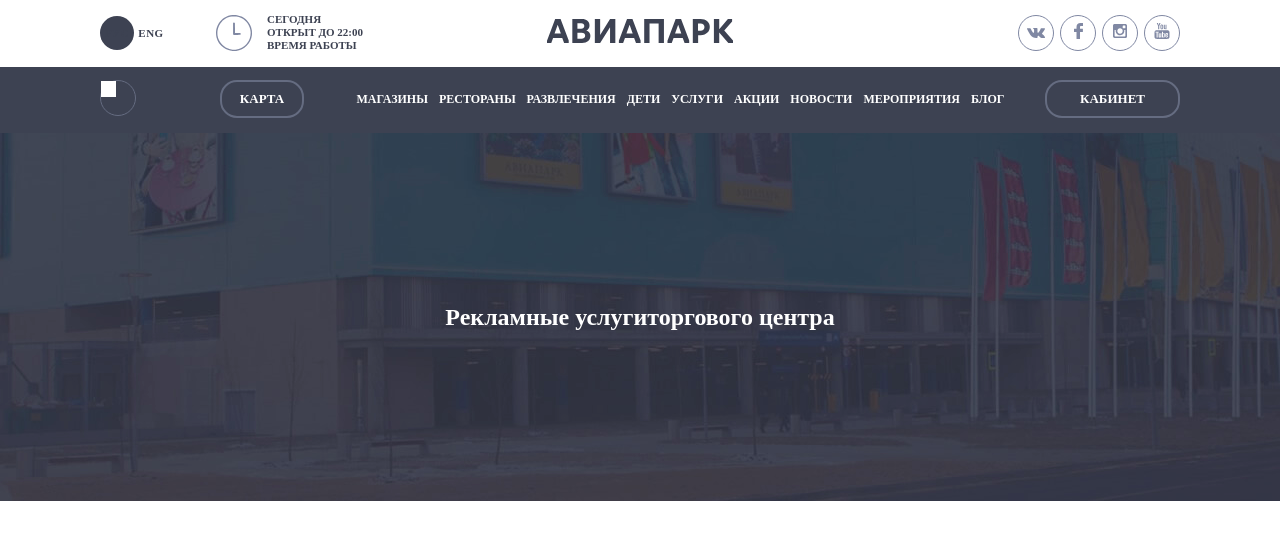
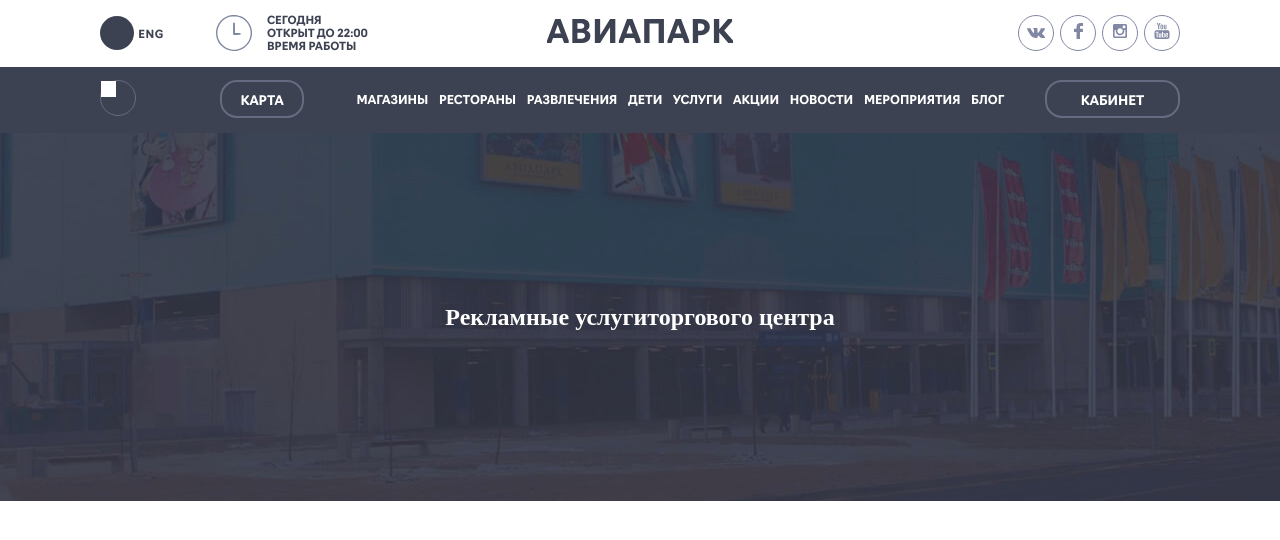
Before and after one commit to coatceatl/elje-layout, a website: page index.html in a window 1280 px wide. Drawn offline with Linux system fonts and the light colour scheme.

Commit message:
added fonts

```diff
--- a/style.css
+++ b/style.css
@@ -1,3 +1,10 @@
+@font-face {
+  font-family: 'Navigo';
+  src: url(fonts/Navigo-Bold.ttf),
+       url(fonts/Navigo-Light.ttf),
+       url(fonts/Navigo-Regular.ttf)
+}
+
 body,
 ul {
   margin: 0;
```
Also changed, not shown: fonts/Navigo-Bold.ttf (added), fonts/Navigo-Light.ttf (added), fonts/Navigo-Regular.ttf (added).
